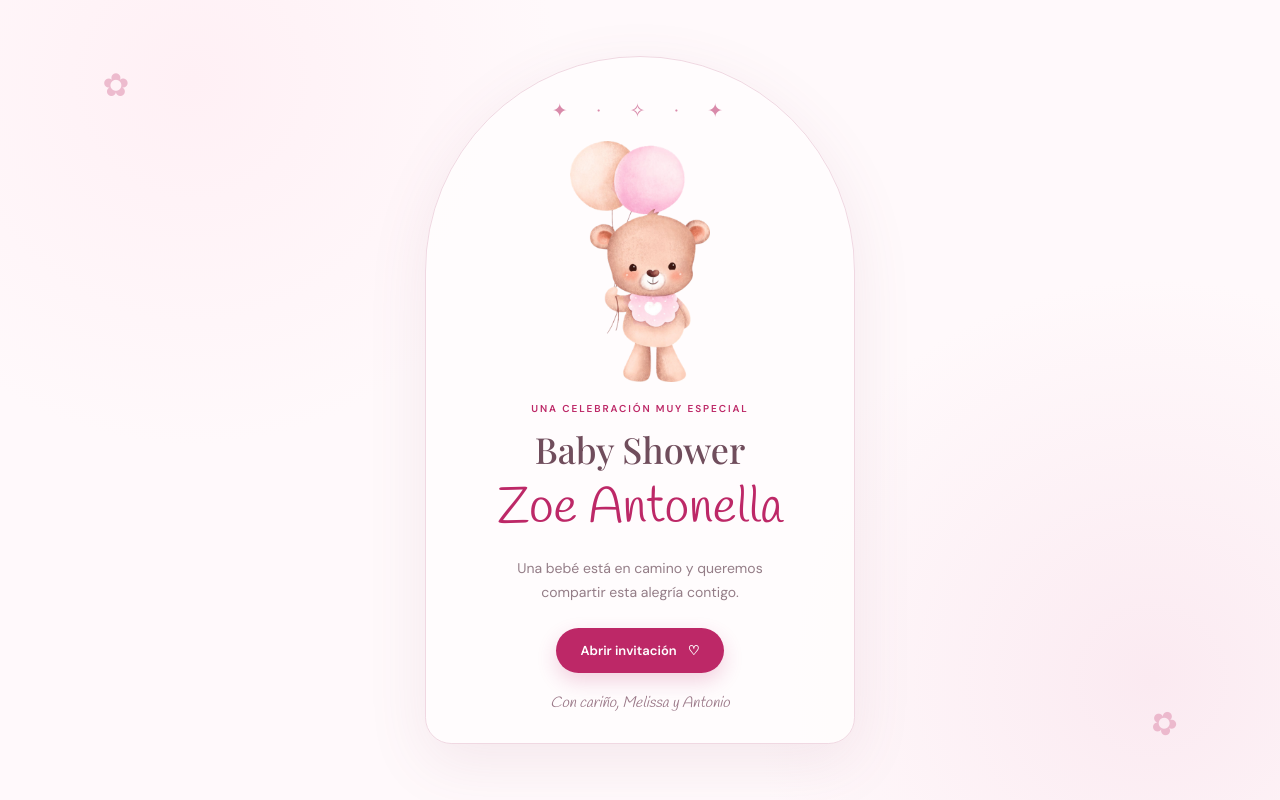
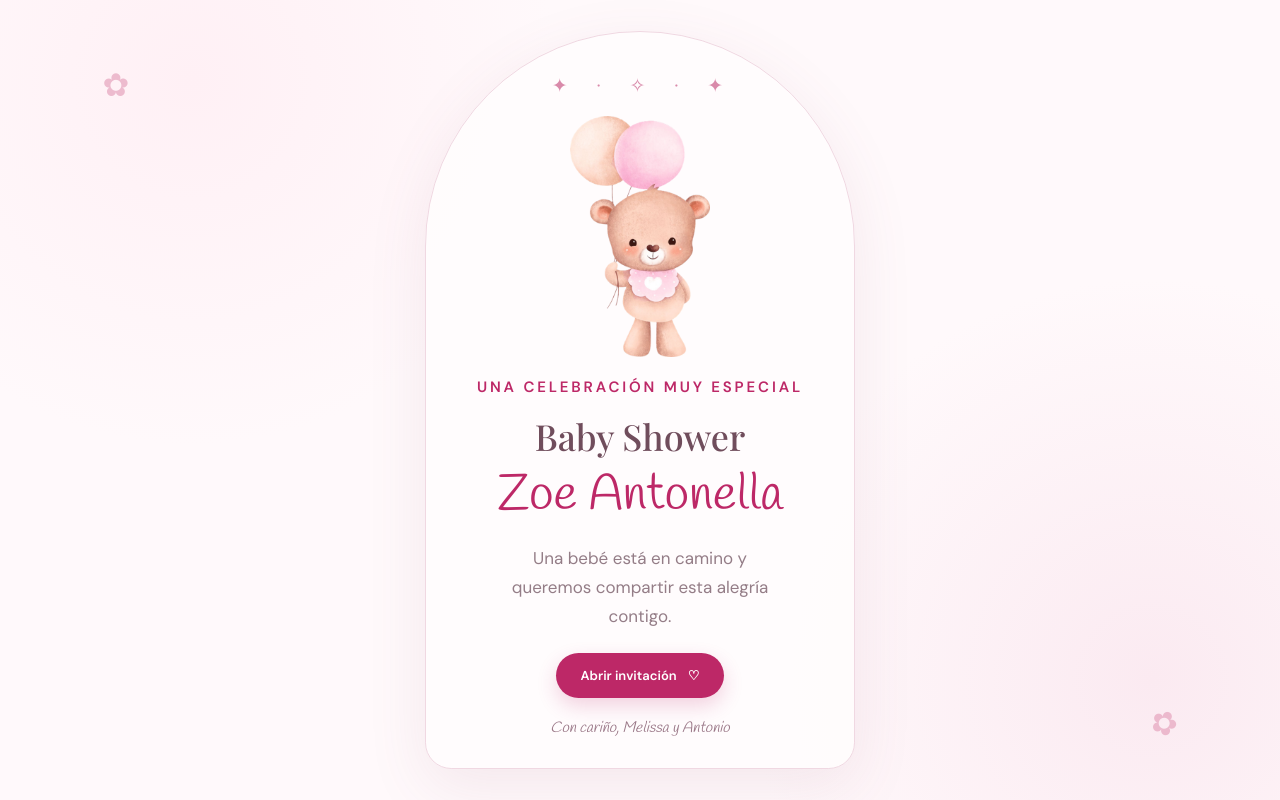
Before and after one commit to sydneygalnog/babyshower_antonella, a plain HTML site: page index.html in a window 1280 px wide. Drawn offline with nearby package versions, Linux system fonts and the light colour scheme; a web font is replaced by a local one.

Commit message:
actualizando css, tamaño de fuentes

```diff
--- a/styles.css
+++ b/styles.css
@@ -27,11 +27,11 @@ main { width: 100%; overflow: hidden; }
   background: rgba(255,253,253,.92); box-shadow: 0 18px 60px rgba(150,75,108,.10);
 }
 .stars { color: #d98aaa; letter-spacing: 5px; font-size: 19px; margin-bottom: 18px; }
-.eyebrow { color: var(--pink); letter-spacing: .19em; font-size: 10px; font-weight: 600; }
+.eyebrow { color: var(--pink); letter-spacing: .19em; font-size: 15px; font-weight: 600; }
 h1, h2 { font-family: "Playfair Display", Georgia, serif; font-weight: 500; }
 h1 { font-size: clamp(24px, 6vw, 36px); margin: 8px 0 0; color: #704d5c; }
 .name { color: var(--pink); font-family: 'Handlee',cursive; font-size: 50px; margin: 2px 0 15px; font-weight: 400; }
-.intro { max-width: 290px; margin: 0 auto 23px; line-height: 1.7; font-size: 14px; color: var(--muted); }
+.intro { max-width: 290px; margin: 0 auto 23px; line-height: 1.7; font-size: 17px; color: var(--muted); }
 .small-note { margin: 20px 0 0; font-family: "Handlee", serif; font-style: italic; color: #9a7787; font-size: 15px; }
 .open-button {
   border: 0; border-radius: 999px; padding: 14px 25px; color: white; background: var(--pink);
```
